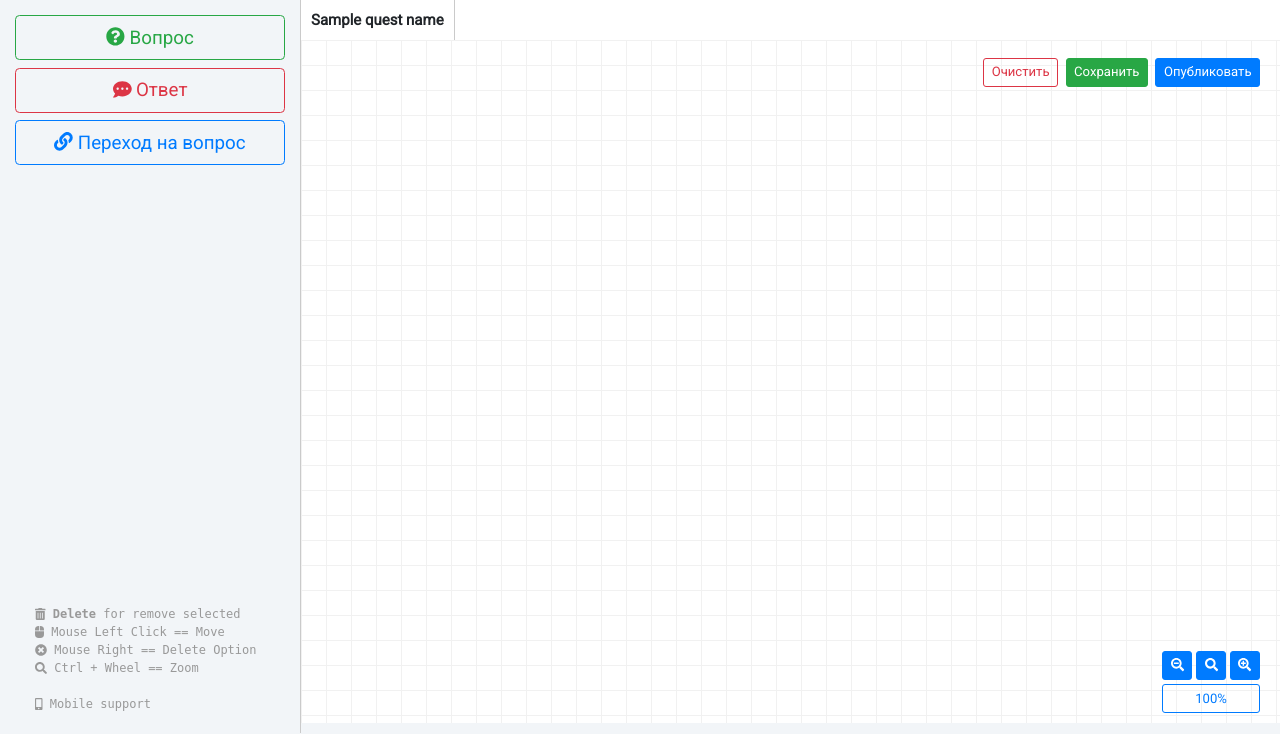
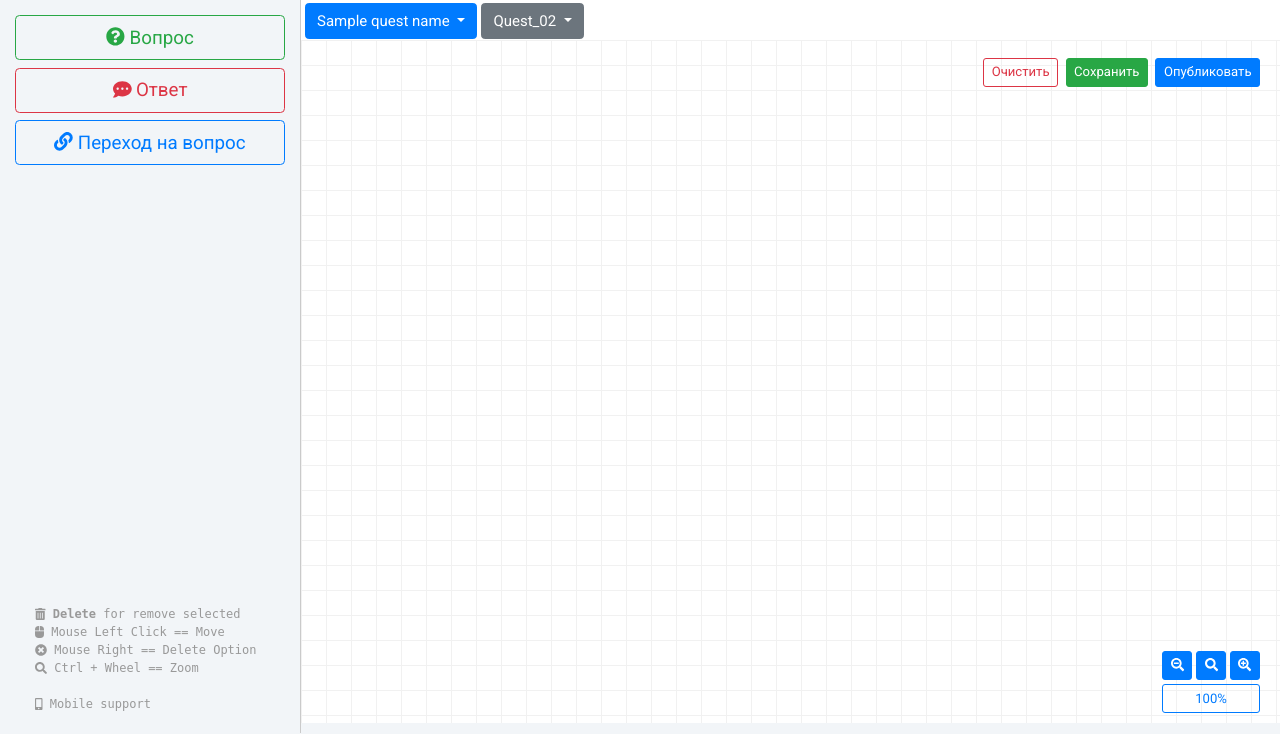
Before and after one commit to Granduca/PYQuest2, a Flask app: template web/quest_editor/templates/quest_editor.html in a window 1280 px wide; the page is wider, and only the part inside the window is pictured. Shown: the part 66-800 px from the top of that part. Run offline with Flask 2, Linux system fonts and the light colour scheme; the template is opened without the code that fills it: most values are stand-ins (such as "Sample title", 1, 10 or a date in 2020); some libraries are stand-ins or nearby versions.

Commit message:
add: quest title dropdown template

```diff
--- a/web/quest_editor/static/package.json
+++ b/web/quest_editor/static/package.json
@@ -4,7 +4,6 @@
     "drawflow": "^0.0.54",
     "izitoast": "^1.4.0",
     "jquery": "^3.6.0",
-    "micromodal": "^0.4.10",
     "selectables": "^1.4.1",
     "sweetalert2": "^11.3.0"
   }
--- a/web/quest_editor/templates/quest_editor.html
+++ b/web/quest_editor/templates/quest_editor.html
@@ -40,7 +40,6 @@
     <script src="{{ url_for('quest_editor.static', filename='node_modules/drawflow/dist/drawflow.min.js')}}"></script>
     <script src="{{ url_for('quest_editor.static', filename='node_modules/@fortawesome/fontawesome-free/js/all.min.js')}}"></script>
     <script src="{{ url_for('quest_editor.static', filename='node_modules/sweetalert2/dist/sweetalert2.all.min.js')}}"></script>
-    <script src="{{ url_for('quest_editor.static', filename='node_modules/micromodal/dist/micromodal.min.js')}}"></script>
     <script src="{{ url_for('quest_editor.static', filename='node_modules/selectables/selectables.js')}}"></script>
 
     <!-- Header -->
@@ -49,7 +48,7 @@
             {% if google_uname %}
             {% if google_upic %}
             <div class="button d-flex flex-row align-items-center nav-block">
-                <button type="button" class="btn btn-outline-info" data-toggle="modal">{{google_uname}}</button>
+                <button type="button" class="btn btn-outline-info" data-toggle="modal" data-target="#profileModal">{{google_uname}}</button>
                 <div class="image btn" data-toggle="tooltip" data-target="#profileModal" data-custom-class="tooltip-secondary" title="Открыть карточку вашего профиля"> <img src="{{google_upic}}" class="rounded" width="36" data-backdrop="false" data-toggle="modal" data-target="#profileModal"> </div>
                 <a href="{{ url_for('auth.google.logout') }}" role="button" class="btn btn-outline-secondary">Выйти</a>
             </div>
@@ -96,14 +95,24 @@
             </div>
 
             <div class="col-right">
-                <div class="menu">
+                <div class="menu px-1">
                     <ul>
                         {% if quest_name %}
-                        <li onclick="editor.changeModule('{{quest_name}}'); changeModule(event);" class="selected">{{quest_name}}</li>
+                        <!-- Example single danger button -->
+                        {% with quest_name=quest_name, active=true %}
+                            {% include "quest_title_dropdown.html" %}
+                        {% endwith %}
+    <!--                        <li onclick="editor.changeModule('{{quest_name}}'); changeModule(event);" class="selected">{{quest_name}}</li>-->
                         {% else %}
-                        <li onclick="editor.changeModule('{{quest_name}}'); changeModule(event);" class="selected">New Quest</li>
+                        {% with quest_name='quest_name', active=true %}
+                            {% include "quest_title_dropdown.html" %}
+                        {% endwith %}
+    <!--                        <li onclick="editor.changeModule('{{quest_name}}'); changeModule(event);" class="selected">New Quest</li>-->
                         {% endif %}
-                        <!-- <li onclick="editor.changeModule('Other'); changeModule(event);">Other Module</li> -->
+                            <!-- <li onclick="editor.changeModule('Other'); changeModule(event);">Other Module</li> -->
+                        {% with quest_name='Quest_02', active=false %}
+                            {% include "quest_title_dropdown.html" %}
+                        {% endwith %}
                     </ul>
                 </div>
                 <div id="drawflow" ondrop="drop(event)" ondragover="allowDrop(event)">
--- /dev/null
+++ b/web/quest_editor/templates/quest_title_dropdown.html
@@ -0,0 +1,26 @@
+{% if quest_name %}
+<div class="btn-group">
+    {% if active == true %}
+    <button type="button" class="btn btn-primary dropdown-toggle" data-toggle="dropdown" aria-haspopup="true" aria-expanded="false">
+        {{quest_name}}
+    </button>
+    <div class="dropdown-menu">
+        <a class="dropdown-item" href="#">Сохранить</a>
+        <a class="dropdown-item" href="#">Переименовать</a>
+        <div class="dropdown-divider"></div>
+        <a class="dropdown-item" href="#">Удалить</a>
+        <div class="dropdown-divider"></div>
+        <a class="dropdown-item" href="#">Закрыть</a>
+    </div>
+    {% else %}
+    <button type="button" class="btn btn-secondary dropdown-toggle" data-toggle="dropdown" aria-haspopup="true" aria-expanded="false">
+        {{quest_name}}
+    </button>
+    <div class="dropdown-menu">
+        <a class="dropdown-item" href="#">Открыть</a>
+        <div class="dropdown-divider"></div>
+        <a class="dropdown-item" href="#">Закрыть</a>
+    </div>
+    {% endif %}
+</div>
+{% endif %}
```
Also changed, not shown: web/quest_editor/static/package-lock.json.
